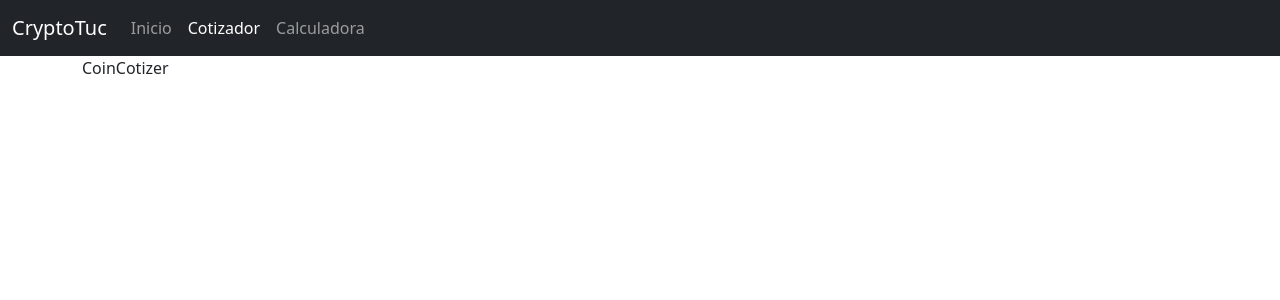
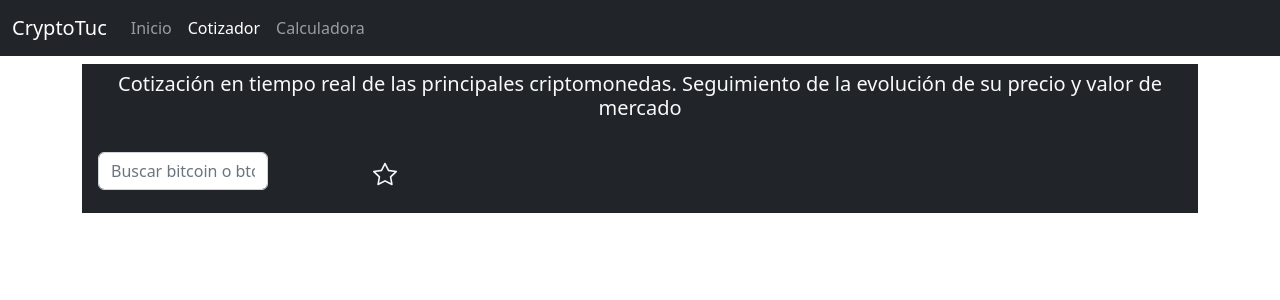
Before and after one commit to jerodriguezb/cryptotuc, a React (Create React App) app: page /cotizer in a window 1280 px wide. Shown: the top 300 px of the page. Built offline with nearby package versions, Linux system fonts and the light colour scheme; no server answers.

Commit message:
cambio de home a cotizador, error searchbox

```diff
--- a/src/components/Layout/CriptoList/CriptoList.js
+++ b/src/components/Layout/CriptoList/CriptoList.js
@@ -2,9 +2,10 @@ import React from 'react';
 import Items from './Items';
 
 const CriptoList = ({ datos }) => {
-return (
+  console.log(datos);
+  return (
     <ol className="list-group list-group-numbered">
-      {!datos?.loading && datos.data.data.slice(0, 10).map(crypto => (
+      {datos.map(crypto => (
         <Items
           key={crypto.id}
           name={crypto.name}
--- a/src/components/Layout/SearchBox/SearchBox.js
+++ b/src/components/Layout/SearchBox/SearchBox.js
@@ -1,17 +1,47 @@
-import React from 'react';
+import { React, useState, useEffect } from 'react';
 import { useFetch } from '../../../Hooks';
+import CriptoList from '../CriptoList/CriptoList';
 
 const SearchBox = () => {
+  const [busqueda, setBusqueda] = useState();
+  const datos = useFetch('https://api.coincap.io/v2/assets');
 
-  const [criptos, setCriptos]= useState([]);
-  const [tablaCripto, setTablaCripto]= useState([]);
-  const [busqueda, setBusqueda]= useState("");
+  const filtrar = (terminoBusqueda) => {
+    // eslint-disable-next-line array-callback-return
+    const resultadosBusqueda = !datos?.loading && datos.data.data.filter(elemento => {
+      if (
+        elemento.name
+          .toString()
+          .toLowerCase()
+          .includes(terminoBusqueda.toLowerCase())
+          || elemento.symbol
+            .toString()
+            .toLowerCase()
+            .includes(terminoBusqueda.toLowerCase())
+      ) {
+        return elemento;
+      }
+    });
+     <CriptoList datos={resultadosBusqueda}/>;
+  };
 
-
+  const handleChange = e => {
+    setBusqueda(e.target.value);
+    filtrar(e.target.value);
+  };
+  useEffect(() => {
+    setBusqueda();
+  }, []);
 
   return (
-    <div className="form">
-      <input type="text" className="form-control form-input" placeholder="Buscar"></input>
+    <div className='form'>
+      <input
+        type='text'
+        className='form-control form-input'
+        placeholder='Buscar bitcoin o btc'
+        value={busqueda}
+        onChange={handleChange}
+      ></input>
     </div>
   );
 };
--- a/src/pages/CoinCotizer/CoinCotizer.js
+++ b/src/pages/CoinCotizer/CoinCotizer.js
@@ -1,6 +1,21 @@
+import { SearchBox, ButtonFav } from '../../components/Layout';
+
 const CoinCotizer = () => {
   return (
-    <div>CoinCotizer</div>
+    <div className=" container-fluid bg-dark">
+      <div className="col-12">
+        <h5 className="m-2 p-2 text-light text-center">Cotización en tiempo real de las principales criptomonedas.
+          Seguimiento de la evolución de su precio y valor de mercado</h5>
+      </div>
+      <div className="row">
+        <div className="col-2 m-2 p-2">
+          <SearchBox />
+        </div>
+        <div className="col-2 m-2 p-2 text-center">
+          <ButtonFav />
+        </div>
+      </div>
+    </div>
   );
 };
 
--- a/src/pages/Home/Home.js
+++ b/src/pages/Home/Home.js
@@ -1,31 +1,8 @@
-import {
-  ButtonCotizador, CriptoList, SearchBox, ButtonFav,
-} from '../../components/Layout';
+import React from 'react';
 
 const Home = () => {
   return (
-    <div className=" container-fluid bg-dark">
-      <div className="col-12">
-        <h5 className="m-2 p-2 text-light text-center">Cotización en tiempo real de las principales criptomonedas.
-          Seguimiento de la evolución de su precio y valor de mercado</h5>
-      </div>
-      <div className="row">
-        <div className="col-2 m-2 p-2">
-          <SearchBox />
-        </div>
-        <div className="col-2 m-2 p-2">
-          <ButtonCotizador />
-        </div>
-        <div className="col-2 m-2 p-2 text-center">
-          <ButtonFav />
-        </div>
-        <div className="row">
-          <div className="col-md-6">
-            <CriptoList />
-          </div>
-        </div>
-      </div>
-    </div>
+    <div>Home</div>
   );
 };
 
```
Also changed, not shown: src/Hooks/index.js (line endings or trailing spaces).
